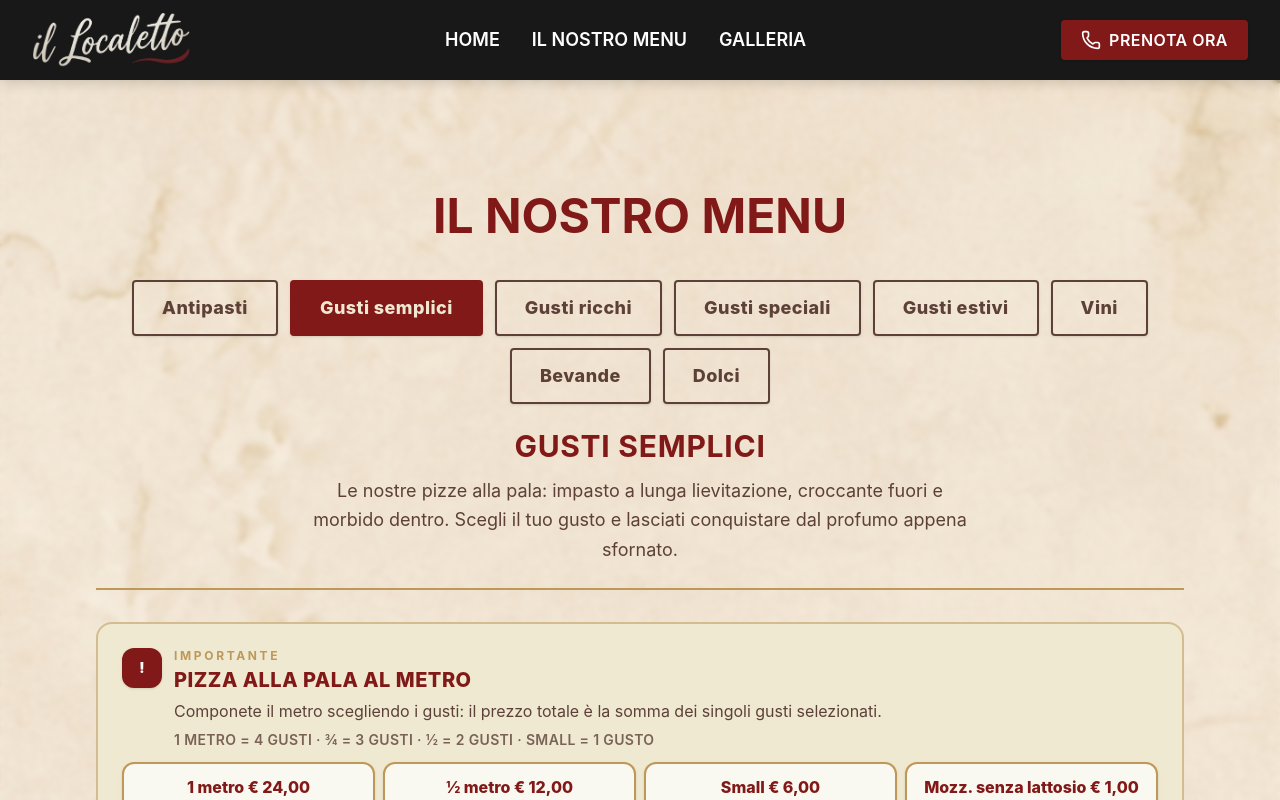
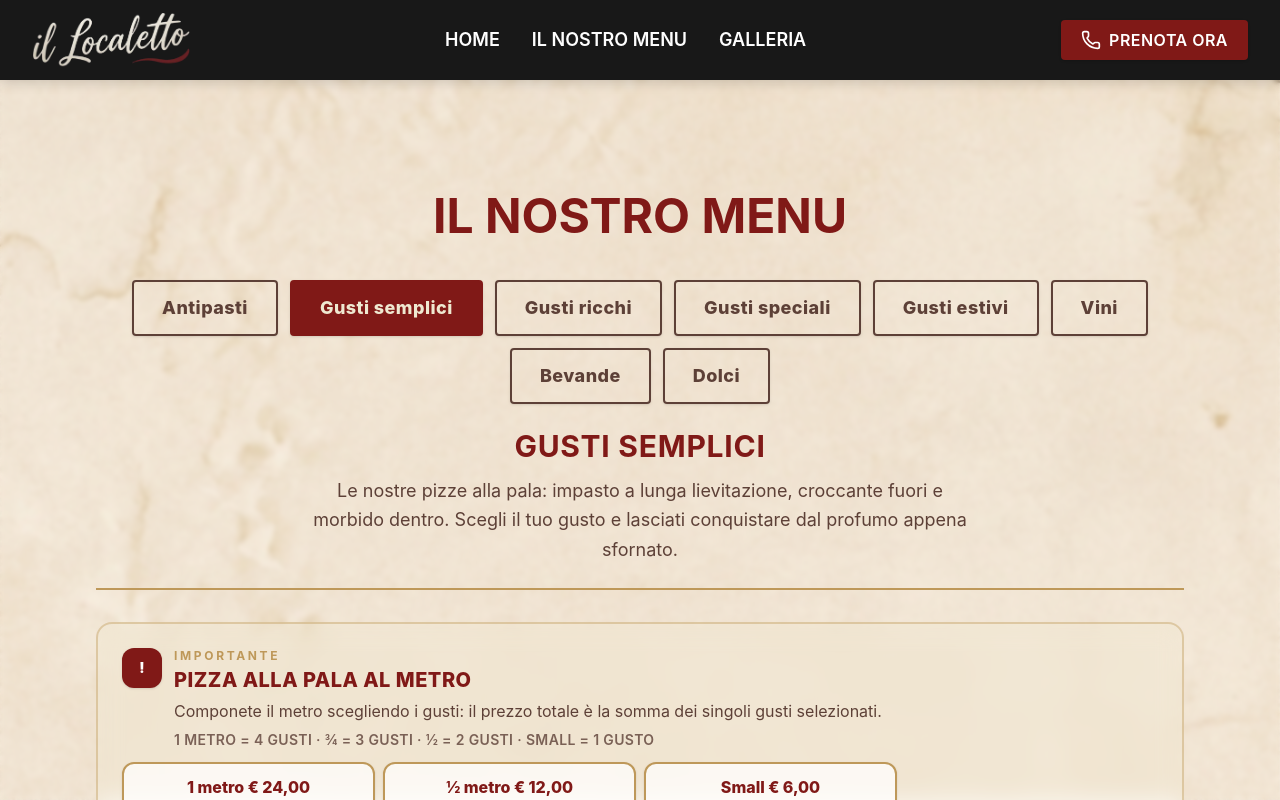
Before and after one commit to Gxbriel99/ilLocaletto_nextjs, a Next.js app: page /menu in a window 1280 px wide. Both pictures are taken after a click on the button "Gusti semplici". Shown: the top 800 px of the page. Built offline with nearby package versions, Linux system fonts and the light colour scheme.

Commit message:
Applicate modifiche richieste da luca

```diff
--- a/src/app/(pages)/menu/MenuContent.tsx
+++ b/src/app/(pages)/menu/MenuContent.tsx
@@ -53,12 +53,7 @@ const menuSections: MenuSection[] = [
     description: PIZZA_DESCRIPTION,
     fallbackImage: "/menu_bg.webp",
     items: gustiRicchi,
-    pricing: [
-      "1 metro € 30,00",
-      "½ metro € 15,00",
-      "Small € 7,50",
-      "Mozz. senza lattosio € 1,00",
-    ],
+    pricing: ["Mozz. senza lattosio € 1,00"],
     kind: "items",
   },
   {
@@ -83,12 +78,7 @@ const menuSections: MenuSection[] = [
     description: PIZZA_DESCRIPTION,
     fallbackImage: "/menu_bg.webp",
     items: gustiEstivi,
-    pricing: [
-      "1 metro € 30,00",
-      "½ metro € 15,00",
-      "Small € 7,50",
-      "Mozz. senza lattosio € 1,00",
-    ],
+    pricing: ["Mozz. senza lattosio € 1,00"],
     kind: "items",
   },
   {
@@ -153,7 +143,7 @@ function ItemsList({
 
 function InfoBlock() {
   return (
-    <div className="space-y-4 rounded-2xl border-2 border-[#BE9859]/55 bg-[#EFE9D1] p-6 text-[#2B1B18] shadow-sm">
+    <div className="space-y-4 rounded-2xl border-2 border-[#BE9859]/55 bg-localetto-cream/35 p-6 text-[#2B1B18] shadow-sm backdrop-blur-md">
       <p className="text-base font-semibold leading-relaxed sm:text-lg">
         <strong className="font-extrabold text-[#801917]">
           Servizio torta (a persona):
@@ -182,13 +172,20 @@ function InfoBlock() {
 
 const PIZZA_SECTION_IDS = new Set(["semplici", "ricchi", "speciali", "estivi"]);
 
+function isMozzarellaSupplement(line: string) {
+  return /mozz|lattosio/i.test(line);
+}
+
 function PizzaMetroBlock({
   pricing,
 }: {
   pricing: string[];
 }) {
+  const metroLines = pricing.filter((line) => !isMozzarellaSupplement(line));
+  const supplement = pricing.find(isMozzarellaSupplement);
+
   return (
-    <aside className="mb-5 w-full rounded-2xl border-2 border-[#BE9859]/55 bg-[#EFE9D1] shadow-lg sm:mb-6">
+    <aside className="mb-5 w-full rounded-2xl border-2 border-[#BE9859]/40 bg-localetto-cream/35 shadow-lg backdrop-blur-md sm:mb-6">
       <div className="flex flex-col gap-3 p-4 sm:p-6">
         <div className="flex items-start gap-3">
           <div className="grid h-10 w-10 shrink-0 place-items-center rounded-xl bg-[#801917] text-white shadow-sm">
@@ -213,8 +210,9 @@ function PizzaMetroBlock({
           </div>
         </div>
 
+        {metroLines.length > 0 ? (
           <div className="grid w-full grid-cols-1 gap-2 min-[420px]:grid-cols-2 lg:grid-cols-4">
-          {pricing.map((line) => (
+            {metroLines.map((line) => (
               <div
                 key={line}
                 className="min-h-12 rounded-xl border-2 border-[#BE9859] bg-white/70 px-3 py-3 text-center text-sm font-extrabold leading-snug text-[#801917] shadow-sm sm:text-base"
@@ -223,6 +221,13 @@ function PizzaMetroBlock({
               </div>
             ))}
           </div>
+        ) : null}
+
+        {supplement ? (
+          <p className="border-t border-[#BE9859]/35 pt-3 text-center text-sm font-medium leading-relaxed text-[#5D4037] sm:text-base">
+            {supplement}
+          </p>
+        ) : null}
       </div>
     </aside>
   );
@@ -320,9 +325,11 @@ export default function MenuContent() {
           <SectionBody section={section} />
         </div>
 
+        {section.id === "dolci" ? (
           <div className="mt-6">
             <InfoBlock />
           </div>
+        ) : null}
       </div>
     </div>
   );
--- a/src/app/globals.css
+++ b/src/app/globals.css
@@ -1,5 +1,9 @@
 @import "tailwindcss";
 @plugin "daisyui";
+
+@theme {
+  --color-localetto-cream: #efe9d1;
+}
 
 html {
   scroll-behavior: smooth;
```
Lines whose indentation alone changed are shown as unchanged.
